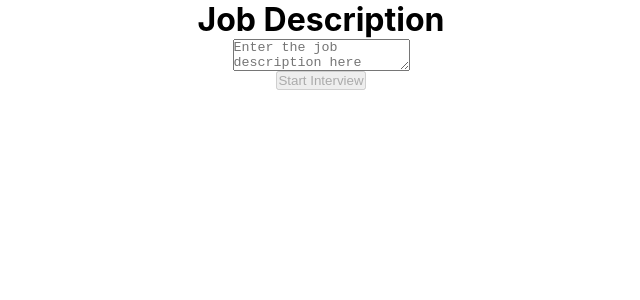
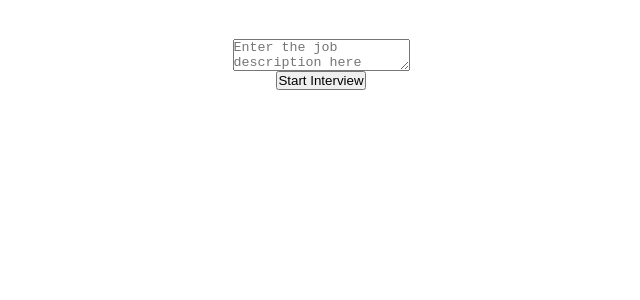
Before and after one commit to guptapalak26/IntervYOU, a React (Create React App) app: page / in a window 1280 px wide. Shown: the top 300 px of the page, without its empty margins (319-959 px from the left). Built offline with nearby package versions, Linux system fonts and the light colour scheme.

Commit message:
API is working

```diff
--- a/src/pages/jobDescription.js
+++ b/src/pages/jobDescription.js
@@ -3,39 +3,24 @@
 
 const JobDescription = () => {
   const [jobDescription, setJobDescription] = useState('');
-  const [error, setError] = useState('');
-  const navigate = useNavigate();
+  const navigate = useNavigate(); // Use navigate for routing
 
   const handleStartInterview = () => {
-    if (!jobDescription.trim()) {
-      setError('Please enter the job description.');
-      return;
-    }
-
+    // Save job description to local storage
     localStorage.setItem('jobDescription', jobDescription);
+    // Navigate to the Interview page
     navigate('/interview');
-  };
-
-  const handleInputChange = (e) => {
-    setJobDescription(e.target.value);
-    if (e.target.value.trim()) {
-      setError('');
-    }
   };
 
   return (
     <div id="job-description-container">
-      <h1 id="job-description-heading" style={{ color: '#000' }}>Job Description</h1>
+      <h1 id="job-description-heading">Job Description</h1>
       <textarea
         value={jobDescription}
-        onChange={handleInputChange}
+        onChange={(e) => setJobDescription(e.target.value)}
         placeholder="Enter the job description here"
-        required
       />
-      {error && <p style={{ color: 'red'}}>{error}</p>}
-      <button onClick={handleStartInterview} disabled={!jobDescription.trim()}>
-        Start Interview
-      </button>
+      <button onClick={handleStartInterview}>Start Interview</button>
     </div>
   );
 };
```
